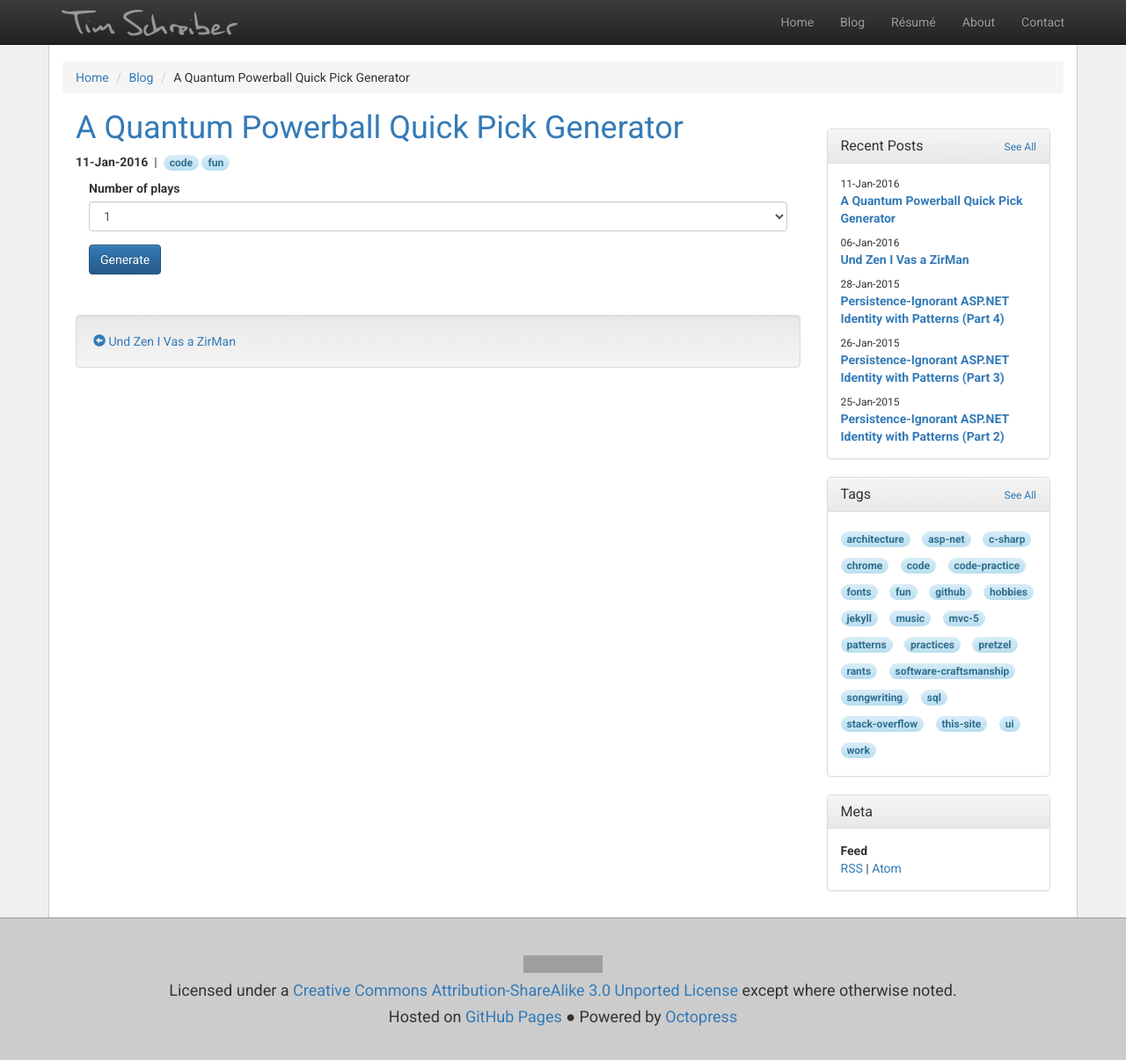
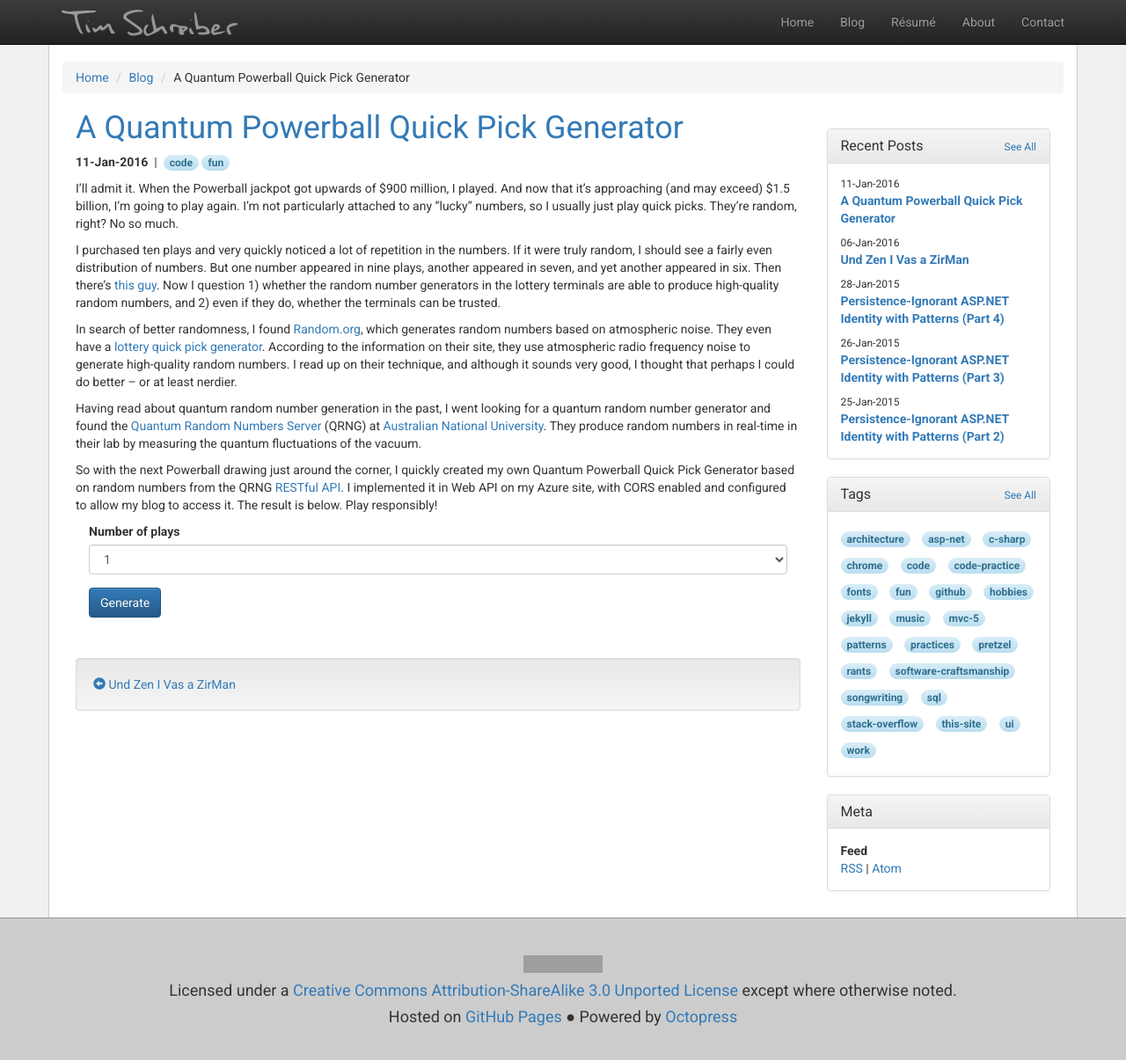
Before and after one commit to timschreiber/timschreiber.github.com, a Jekyll site: the page built from _posts/2016-01-11-a-quantum-powerball-quick-pick-generator.md, in a window 1280 px wide and 1215 px high. Shown: the top 1205 px of the window at 88% size. Built offline with Jekyll 4.4.1, drawn with Linux system fonts in a browser that asks for light colours; nearby versions of some CDN libraries; comment, search, counter and statistics services are not loaded; grey boxes are pictures that could not be loaded.

Commit message:
Update 2016-01-11-a-quantum-powerball-quick-pick-generator.md

```diff
--- a/_posts/2016-01-11-a-quantum-powerball-quick-pick-generator.md
+++ b/_posts/2016-01-11-a-quantum-powerball-quick-pick-generator.md
@@ -10,6 +10,16 @@ tags:
 - fun
 ---
 
+I’ll admit it. When the Powerball jackpot got upwards of $900 million, I played. And now that it’s approaching (and may exceed) $1.5 billion, I’m going to play again. I’m not particularly attached to any “lucky” numbers, so I usually just play quick picks. They’re random, right? No so much.
+
+I purchased ten plays and very quickly noticed a lot of repetition in the numbers. If it were truly random, I should see a fairly even distribution of numbers. But one number appeared in nine plays, another appeared in seven, and yet another appeared in six. Then there’s <a href="http://www.lottoreport.com/PBDuplicateQPs.htm" target="_blank">this guy</a>. Now I question 1) whether the random number generators in the lottery terminals are able to produce high-quality random numbers, and 2) even if they do, whether the terminals can be trusted.
+
+In search of better randomness, I found <a href="https://www.random.org/" target="_blank">Random.org</a>, which generates random numbers based on atmospheric noise. They even have a <a href="https://www.random.org/quick-pick/" target="_blank">lottery quick pick generator</a>. According to the information on their site, they use atmospheric radio frequency noise to generate high-quality random numbers. I read up on their technique, and although it sounds very good, I thought that perhaps I could do better -- or at least nerdier.
+
+Having read about quantum random number generation in the past, I went looking for a quantum random number generator and found the <a href="https://qrng.anu.edu.au/" target="_blank">Quantum Random Numbers Server</a> (QRNG) at <a href="http://www.anu.edu.au/" target="_blank">Australian National University</a>. They produce random numbers in real-time in their lab by measuring the quantum fluctuations of the vacuum.
+
+So with the next Powerball drawing just around the corner, I quickly created my own Quantum Powerball Quick Pick Generator based on random numbers from the QRNG <a href="https://qrng.anu.edu.au/API/api-demo.php" target="_blank">RESTful API</a>. I implemented it in Web API on my Azure site, with CORS enabled and configured to allow my blog to access it. The result is below. Play responsibly!
+
 <div class="col-xs-12">
   <div class="form-group">
     <label>Number of plays</label>
```
Also changed, not shown: other parts of _posts/2016-01-11-a-quantum-powerball-quick-pick-generator.md (+3 -0 lines).
